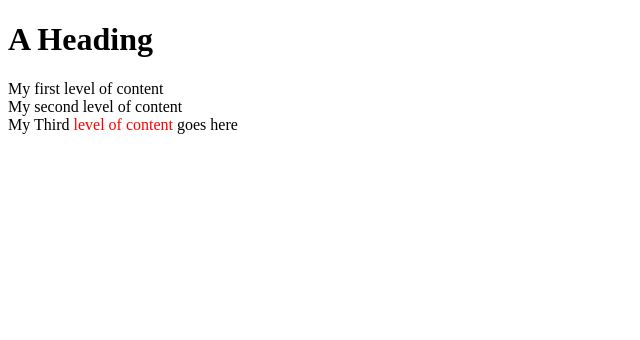
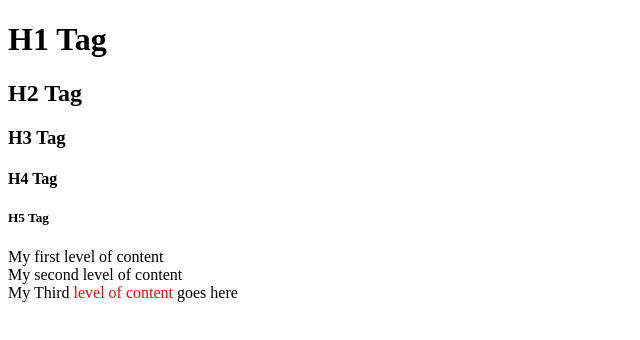
Before and after one commit to rails-camp/html-css-devcamp, a plain HTML site: page html_guide.html in a window 1280 px wide. Shown: the whole page, without its empty margins (0-640 px from the left). Drawn offline with Linux system fonts and the light colour scheme.

Commit message:
Heading tags

```diff
--- a/html_guide.html
+++ b/html_guide.html
@@ -11,7 +11,11 @@
 	</head>
 
 	<body>
-		<h1>A Heading</h1>
+		<h1>H1 Tag</h1>
+		<h2>H2 Tag</h2>
+		<h3>H3 Tag</h3>
+		<h4>H4 Tag</h4>
+		<h5>H5 Tag</h5>
 
 		<div>
 			My first level of content
```
